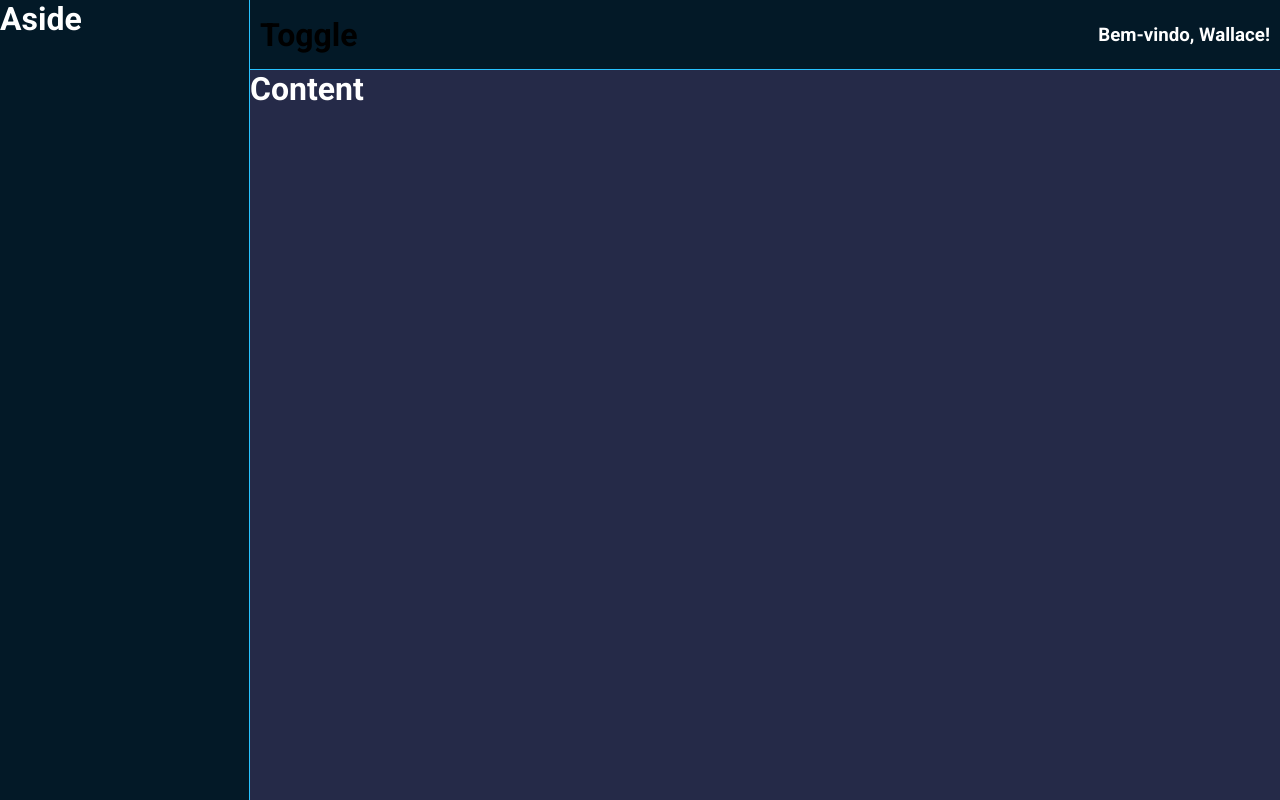
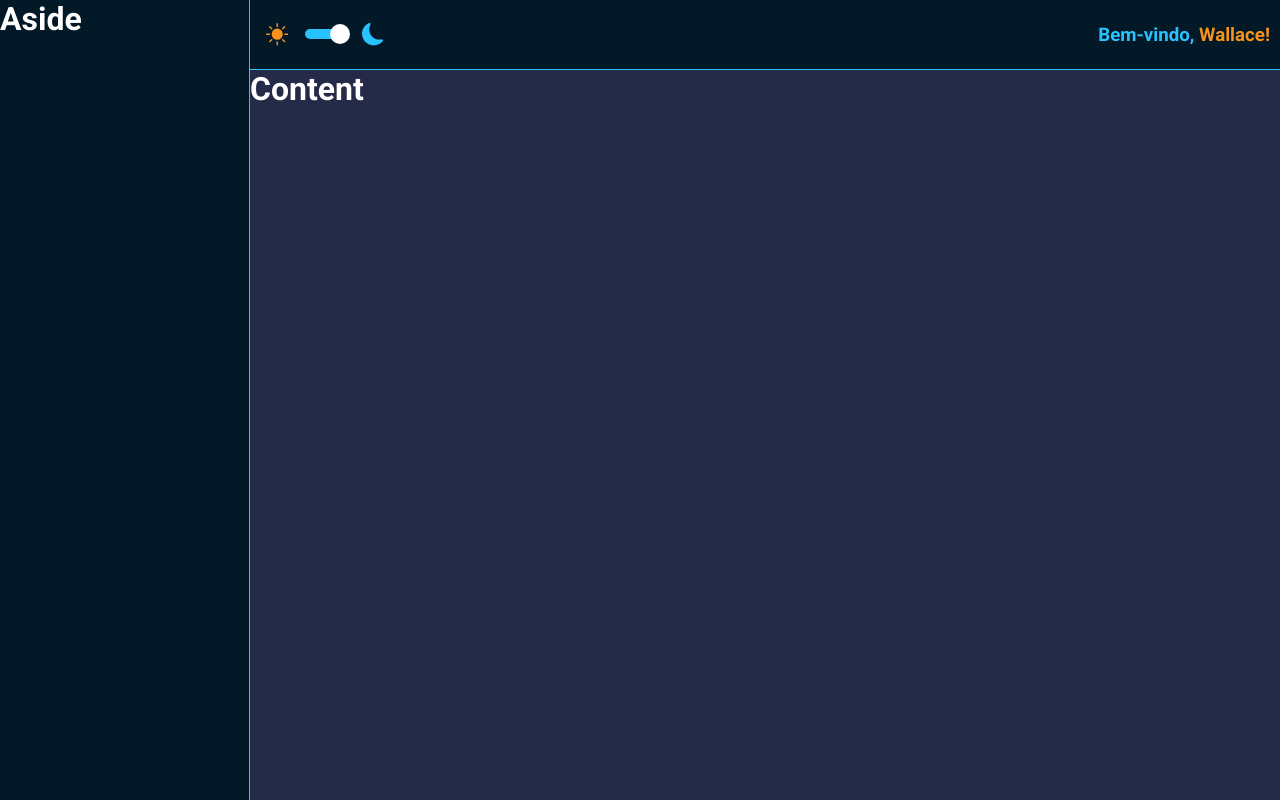
Before and after one commit to wallace-lw/dashboard-react-ts, a React (Create React App) app: page / in a window 1280 px wide. Built offline with nearby package versions, Linux system fonts and the light colour scheme.

Commit message:
feat: :sparkles: Creating a toggle component for the theme switch

```diff
--- a/package.json
+++ b/package.json
@@ -12,7 +12,9 @@
     "@types/react-dom": "^18.0.0",
     "react": "^18.1.0",
     "react-dom": "^18.1.0",
+    "react-icons": "^4.3.1",
     "react-scripts": "5.0.1",
+    "react-switch": "^6.0.0",
     "styled-components": "^5.3.5",
     "typescript": "^4.4.2",
     "web-vitals": "^2.1.0"
--- a/src/components/MainHeader/index.tsx
+++ b/src/components/MainHeader/index.tsx
@@ -1,11 +1,12 @@
 /* eslint-disable react/function-component-definition */
 import React from "react";
+import Toggle from "../Toggle";
 import { Container, Welcome, UserName, Profile } from "./styles";
 
 const MainHeader: React.FC = () => {
   return (
     <Container>
-      <h1>Toggle</h1>
+      <Toggle />
       <Profile>
         <Welcome>
           Bem-vindo,
--- a/src/components/MainHeader/styles.ts
+++ b/src/components/MainHeader/styles.ts
@@ -15,6 +15,10 @@ export const Profile = styled.div`
   color: ${props => props.theme.colors.white};
 `;
 
-export const Welcome = styled.h3``;
+export const Welcome = styled.h3`
+  color: ${props => props.theme.colors.tertiary};
+`;
 
-export const UserName = styled.span``;
+export const UserName = styled.span`
+  color: ${props => props.theme.colors.info};
+`;
--- /dev/null
+++ b/src/components/Toggle/index.tsx
@@ -0,0 +1,32 @@
+/* eslint-disable no-console */
+/* eslint-disable react/function-component-definition */
+import React from "react";
+import { BsSunFill, BsFillMoonFill } from "react-icons/bs";
+import Switch from "react-switch";
+import { Container, ToggleLabel } from "./styles";
+
+const Toggle: React.FC = () => {
+  return (
+    <Container>
+      <ToggleLabel>
+        <BsSunFill color="#F7931B" />
+        <Switch
+          checked
+          checkedIcon={false}
+          uncheckedIcon={false}
+          onColor="#28C2FF"
+          offColor="#F7931B"
+          height={10}
+          width={40}
+          handleDiameter={20}
+          onChange={() => {
+            console.log("just press it");
+          }}
+        />
+        <BsFillMoonFill color="#28C2FF" />
+      </ToggleLabel>
+    </Container>
+  );
+};
+
+export default Toggle;
--- /dev/null
+++ b/src/components/Toggle/styles.ts
@@ -0,0 +1,11 @@
+import styled from "styled-components";
+
+export const Container = styled.div``;
+
+export const ToggleLabel = styled.span`
+  width: 130px;
+  display: flex;
+  align-items: center;
+  justify-content: space-around;
+  font-size: 1.4rem;
+`;
```
Also changed, not shown: 1 other file (tests, documents, lock files or other folders).
